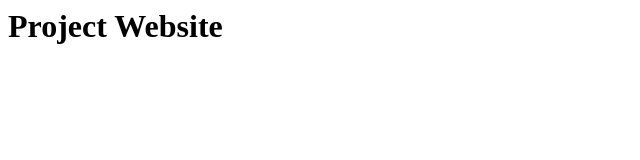
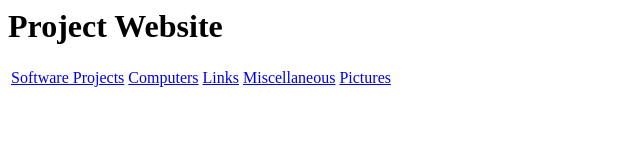
Before and after one commit to ashleybuckner/ashleybuckner.github.io, a plain HTML site: page index.html in a window 1280 px wide. Shown: the whole page, without its empty margins (0-640 px from the left). Drawn offline with Linux system fonts and the light colour scheme.

Commit message:
Top level

```diff
--- a/index.html
+++ b/index.html
@@ -4,4 +4,15 @@
 
 <body>
 <h1>Project Website</h1>
+
+<table>
+<tr>
+<td><a href="./Software/">Software Projects</a></td>
+<td><a href="./Computers/">Computers</a></td>
+<td><a href="./Links/">Links</a></td>
+<td><a href="./Miscellaneous/">Miscellaneous</a></td>
+<td><a href="./Pictures/">Pictures</a></td>
+</tr>
+</table>
+
 </body>
```
